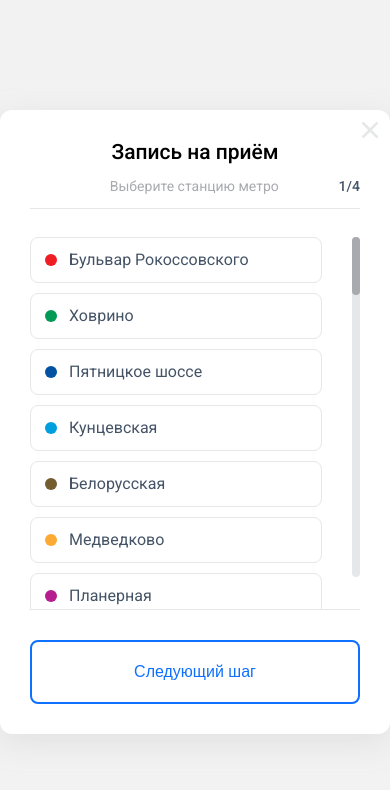
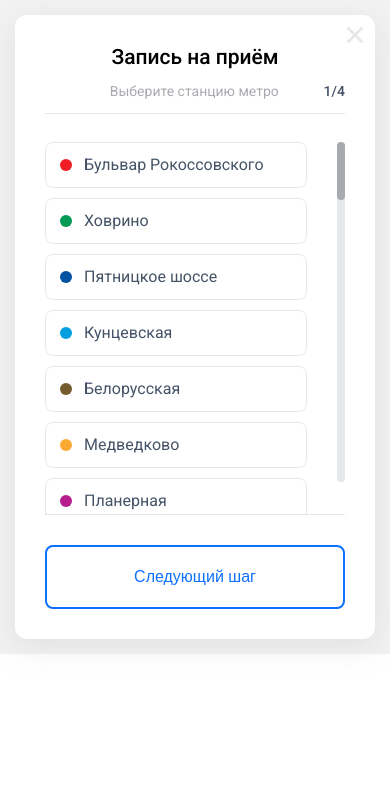
Before and after one commit to ArtemSafin-WebDev/notary-widget, a website: page index.html in a window 390 px wide. Drawn offline with nearby package versions, Linux system fonts and the light colour scheme.

Commit message:
Еще фиксы для мобилки

```diff
--- a/index.html
+++ b/index.html
@@ -22,10 +22,17 @@
             .wrapper {
                 background-color: #f2f2f2;
                 min-height: 100vh;
+                padding: 15px;
                 display: flex;
                 flex-direction: column;
                 align-items: center;
                 justify-content: center;
+            }
+
+            @media screen and (max-width: 568px) {
+                .wrapper {
+                    min-height: auto;
+                }
             }
         </style>
         <div class="wrapper">
--- a/src/scss/widget.scss
+++ b/src/scss/widget.scss
@@ -7,6 +7,7 @@ $heading-color: #445366;
         margin: 0;
         padding: 0;
         box-sizing: border-box;
+        -webkit-tap-highlight-color: transparent;
     }
 
     button {
```
Also changed, not shown: dist/css/widget.css.
